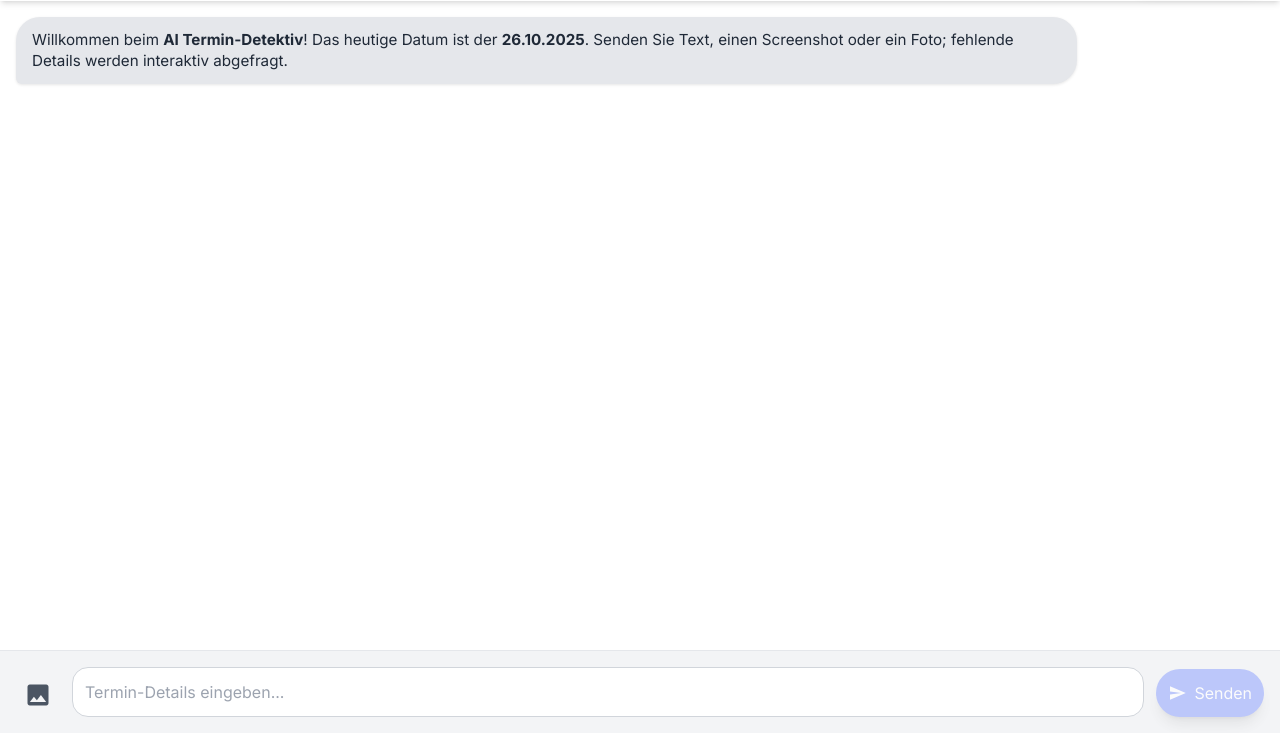
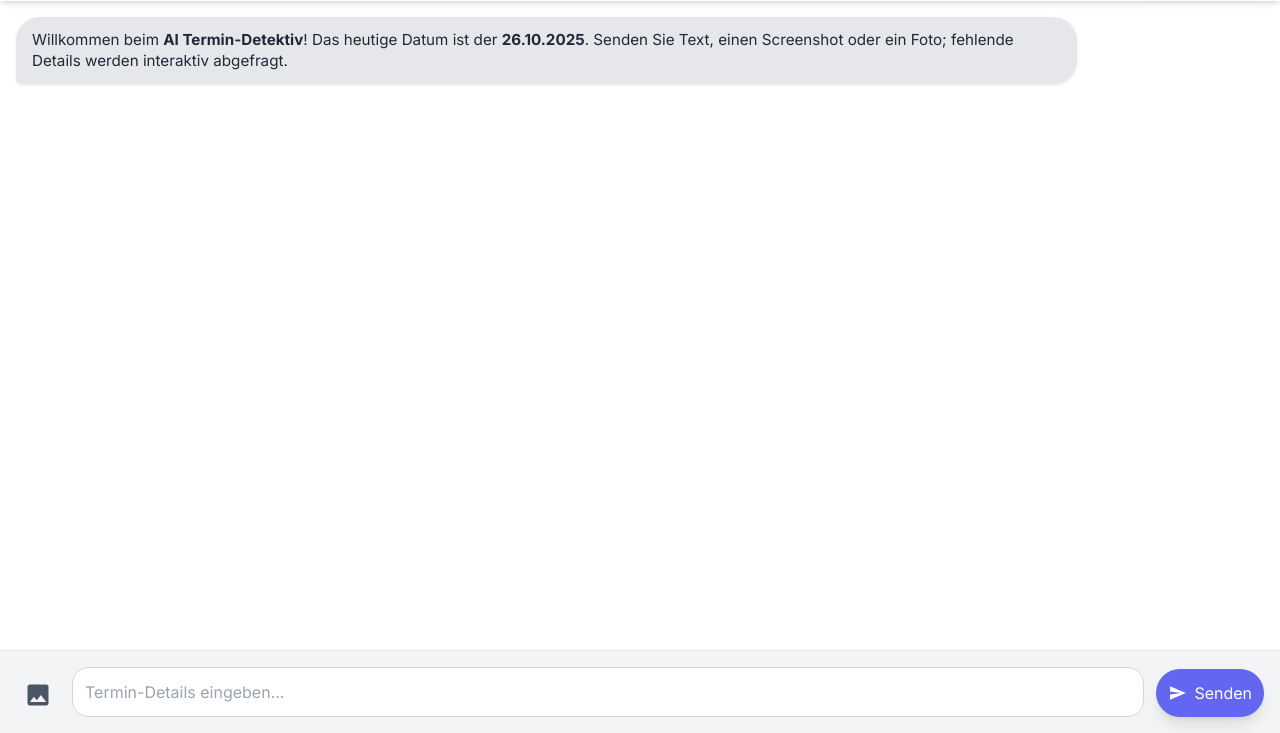
Before and after one commit to aknnn96/terminGeneratorAI, a website: page index.html in a window 1280 px wide. Shown: the part 67-800 px from the top of the page. Drawn offline with nearby package versions, Linux system fonts and the light colour scheme.

Commit message:
Update index.html

```diff
--- a/index.html
+++ b/index.html
@@ -165,11 +165,20 @@
     function downloadICS(c){ const blob=new Blob([c],{type:'text/calendar;charset=utf-8'}); const a=document.createElement('a'); a.href=URL.createObjectURL(blob); a.download=`termin_${Date.now()}.ics`; document.body.appendChild(a); a.click(); document.body.removeChild(a); }
 
     function scrollToBottom(){ if(!chatWindow) return; setTimeout(()=>{ chatWindow.scrollTop=chatWindow.scrollHeight; },10); }
-    function toggleSendButton(){
-      if(!sendButton||!userInput) return;
-      const text=userInput.value.trim(); const hasImage=currentImageFile!==null; const hasInput=Boolean(text)||hasImage; const isInteracting=currentInteraction!==null;
-      userInput.placeholder=isInteracting?'Bitte wählen Sie eine Option oder geben Sie die Antwort direkt ein...':'Termin-Details eingeben...';
-    }
+// index.html (Neue Version)
+function toggleSendButton(){
+  if(!sendButton||!userInput) return;
+  const isInteracting=currentInteraction!==null;
+
+  // Der Senden-Button wird IMMER aktiv gesetzt.
+  sendButton.disabled = false;
+
+  // Die Textbox (userInput) wird IMMER aktiv gesetzt.
+  userInput.disabled = false;
+
+  // Der Platzhaltertext wird weiterhin angepasst.
+  userInput.placeholder=isInteracting?'Bitte wählen Sie eine Option oder geben Sie die Antwort direkt ein...':'Termin-Details eingeben...';
+}
 
     function formatMarkdownToHtml(raw){
       let t = raw.replace(/\*\*(.*?)\*\*/g,'<strong>$1</strong>').replace(/\*(.*?)\*/g,'<em>$1</em>');
```
